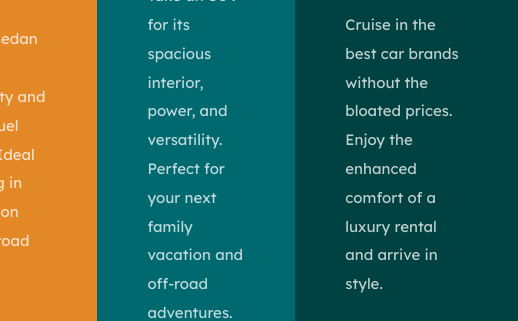
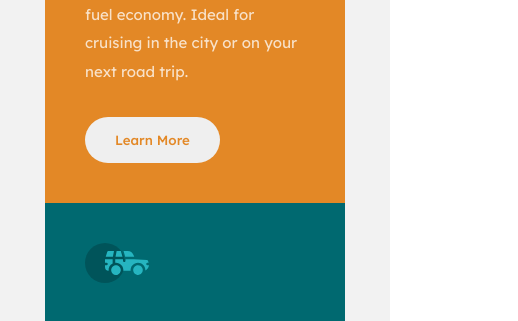
Before and after one commit to Yakkarizma/3-column-preview-card, a plain HTML site: page index.html in a window 390 px wide. Shown: the part 270-591 px from the top of the page, 518 px wide, since content can reach past the window. Drawn offline with Linux system fonts and the light colour scheme; a web font is replaced by a local one.

Commit message:
mobil tasarımın bitmesi

```diff
--- a/style.css
+++ b/style.css
@@ -48,6 +48,7 @@ p{
     background-color: var(--Gray-100);
 }
 
+
 .icerik1{
     width: 300px;
     padding: 50px;
@@ -75,7 +76,7 @@ p{
 }
 
 button{
-    padding: 20px 30px;
+    padding: 15px 30px;
     border-radius: 30px;
     border: none;
     font-family: "Lexend Deca", sans-serif;
@@ -111,3 +112,36 @@ button:hover{
 .btn3:hover{
     background-color: var(--Green-950);
 }
+
+@media(max-width:768px){
+    .container{
+        width: 100vw;
+        height: auto;
+        display: flex;
+        flex-direction: column;
+        padding: 30px;
+    }
+
+    .icerik1{
+        border-radius: 8px 8px 0px 0px;
+        padding: 40px;
+    }
+
+    .icerik2{
+        border-radius: 0px;
+        padding: 40px;
+    }
+
+    .icerik3{
+        border-radius: 0px 0px 8px 8px;
+        padding: 40px;
+    }
+
+    h1{
+        margin-bottom: 25px;
+    }
+
+    p{
+        margin-bottom: 30px;
+    }
+}
```
Also changed, not shown: index.html (+4 -0 lines).
